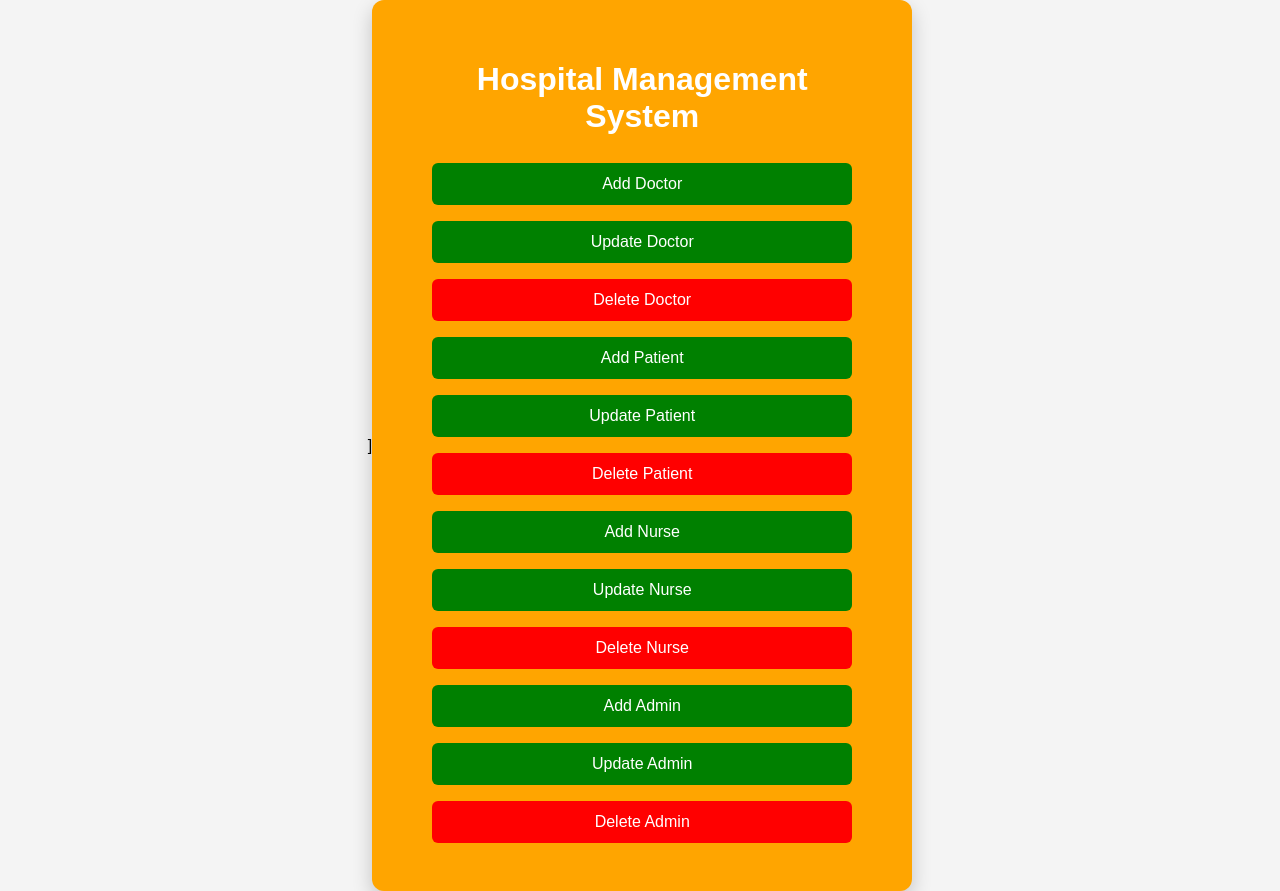
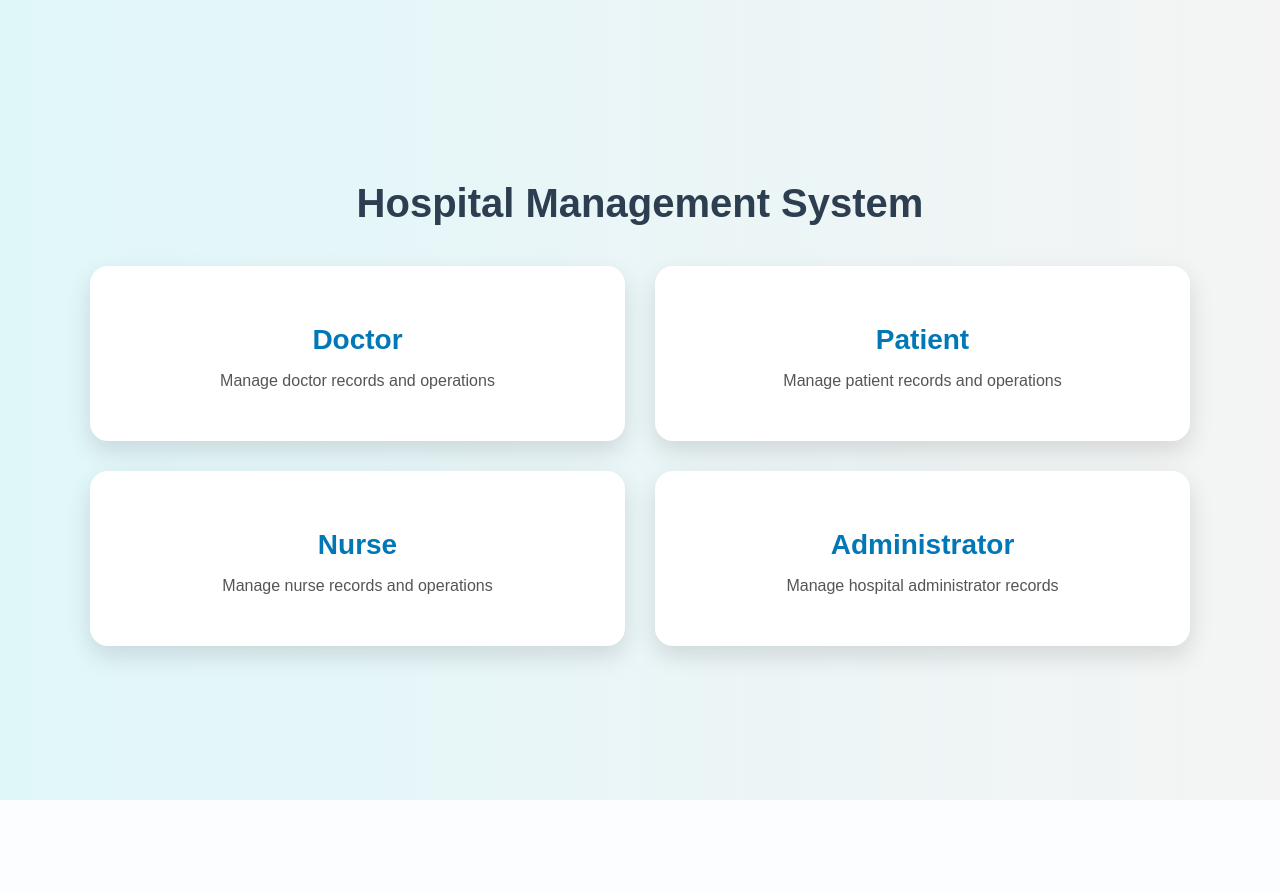
Before and after one commit to flarebrienne/DBMS, a Flask app: page / in a window 1280 px wide. After the commit the page ends 800 px from the top, so only its background shows below. Run offline with Flask 3, Linux system fonts and the light colour scheme.

Commit message:
Add nurse and admin CRUD pages and new home layout

```diff
--- a/App/app.py
+++ b/App/app.py
@@ -7,7 +7,7 @@ conn = db.connect(
     host="mysql-3122869c-abdourahmanbarry7-9e3e.b.aivencloud.com",
     user="avnadmin",
     port=18787,
-    password="",
+    password=os.environ.get("DB_PASSWORD"),
     database="defaultdb",
     ssl={"ssl": {}}
 )
@@ -399,6 +399,47 @@ def update_admin():
     cursor.close()
     return render_template("update_admin.html", admins=admins, departments=departments, success=True)
 
+@app.route("/doctor_menu")
+def doctor_menu():
+    return render_template(
+        "role_menu.html",
+        role_name="Doctor",
+        add_url="/add_doctor_form",
+        update_url="/update_doctor_form",
+        delete_url="/delete_doctor_form"
+    )
 
+
+@app.route("/patient_menu")
+def patient_menu():
+    return render_template(
+        "role_menu.html",
+        role_name="Patient",
+        add_url="/add_patient_form",
+        update_url="/update_patient_form",
+        delete_url="/delete_patient_form"
+    )
+
+
+@app.route("/nurse_menu")
+def nurse_menu():
+    return render_template(
+        "role_menu.html",
+        role_name="Nurse",
+        add_url="/add_nurse_form",
+        update_url="/update_nurse_form",
+        delete_url="/delete_nurse_form"
+    )
+
+
+@app.route("/admin_menu")
+def admin_menu():
+    return render_template(
+        "role_menu.html",
+        role_name="Administrator",
+        add_url="/add_admin_form",
+        update_url="/update_admin_form",
+        delete_url="/delete_admin_form"
+    )
 if __name__ == "__main__":
     app.run(debug=True)
--- a/App/templates/home.html
+++ b/App/templates/home.html
@@ -1,4 +1,4 @@
-]<!DOCTYPE html>
+<!DOCTYPE html>
 <html lang="en">
 <head>
     <meta charset="UTF-8">
@@ -7,75 +7,92 @@
         body {
             margin: 0;
             min-height: 100vh;
+            font-family: Arial, sans-serif;
+            background: linear-gradient(to right, #e0f7fa, #f4f4f4);
             display: flex;
             justify-content: center;
             align-items: center;
-            background-color: #f4f4f4;
-            font-family: Arial, sans-serif;
         }
 
-        .box {
-            background-color: orange;
-            padding: 40px 60px;
-            border-radius: 12px;
+        .container {
+            width: 90%;
+            max-width: 1100px;
             text-align: center;
-            box-shadow: 0 8px 20px rgba(0, 0, 0, 0.2);
-            width: 420px;
         }
 
         h1 {
-            color: white;
-            margin-bottom: 20px;
+            margin-bottom: 40px;
+            color: #2c3e50;
+            font-size: 40px;
         }
 
-        .buttons a {
-            text-decoration: none;
+        .card-grid {
+            display: grid;
+            grid-template-columns: repeat(2, 1fr);
+            gap: 30px;
         }
 
-        button {
-            width: 100%;
-            padding: 12px;
-            margin: 8px 0;
-            border: none;
-            border-radius: 6px;
-            font-size: 16px;
-            cursor: pointer;
-            color: white;
+        .card {
+            background: white;
+            border-radius: 18px;
+            padding: 35px 25px;
+            box-shadow: 0 10px 25px rgba(0, 0, 0, 0.12);
+            transition: transform 0.25s, box-shadow 0.25s;
+            text-decoration: none;
+            color: inherit;
         }
 
-        .open-btn {
-            background-color: green;
+        .card:hover {
+            transform: translateY(-8px);
+            box-shadow: 0 14px 30px rgba(0, 0, 0, 0.18);
         }
 
-        .close-btn {
-            background-color: red;
+        .card h2 {
+            margin-bottom: 12px;
+            color: #0077b6;
+            font-size: 28px;
         }
 
-        button:hover {
-            opacity: 0.9;
+        .card p {
+            font-size: 16px;
+            color: #555;
+        }
+
+        @media (max-width: 768px) {
+            .card-grid {
+                grid-template-columns: 1fr;
+            }
+
+            h1 {
+                font-size: 30px;
+            }
         }
     </style>
 </head>
 <body>
-    <div class="box">
+    <div class="container">
         <h1>Hospital Management System</h1>
 
-        <div class="buttons">
-            <a href="/add_doctor_form"><button class="open-btn">Add Doctor</button></a>
-            <a href="/update_doctor_form"><button class="open-btn">Update Doctor</button></a>
-            <a href="/delete_doctor_form"><button class="close-btn">Delete Doctor</button></a>
+        <div class="card-grid">
+            <a class="card" href="/doctor_menu">
+                <h2>Doctor</h2>
+                <p>Manage doctor records and operations</p>
+            </a>
 
-            <a href="/add_patient_form"><button class="open-btn">Add Patient</button></a>
-            <a href="/update_patient_form"><button class="open-btn">Update Patient</button></a>
-            <a href="/delete_patient_form"><button class="close-btn">Delete Patient</button></a>
+            <a class="card" href="/patient_menu">
+                <h2>Patient</h2>
+                <p>Manage patient records and operations</p>
+            </a>
 
-            <a href="/add_nurse_form"><button class="open-btn">Add Nurse</button></a>
-            <a href="/update_nurse_form"><button class="open-btn">Update Nurse</button></a>
-            <a href="/delete_nurse_form"><button class="close-btn">Delete Nurse</button></a>
+            <a class="card" href="/nurse_menu">
+                <h2>Nurse</h2>
+                <p>Manage nurse records and operations</p>
+            </a>
 
-            <a href="/add_admin_form"><button class="open-btn">Add Admin</button></a>
-            <a href="/update_admin_form"><button class="open-btn">Update Admin</button></a>
-            <a href="/delete_admin_form"><button class="close-btn">Delete Admin</button></a>
+            <a class="card" href="/admin_menu">
+                <h2>Administrator</h2>
+                <p>Manage hospital administrator records</p>
+            </a>
         </div>
     </div>
 </body>
```
Also changed, not shown: App/templates/role_menu.html (added, +76 -0 lines), 2 other files.
